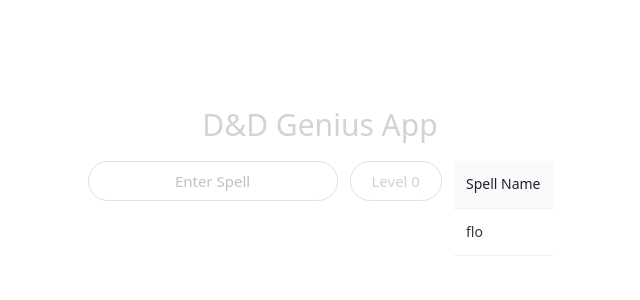
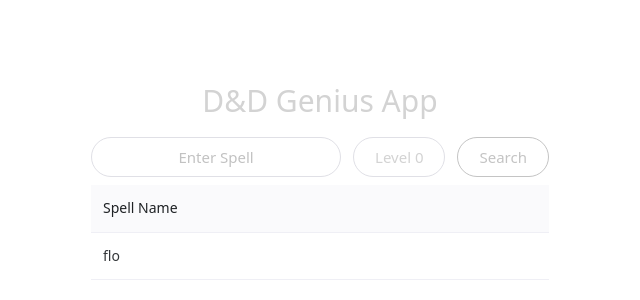
Before and after one commit to FlorenceT2023/dnd-genius-webapp, a Vue app: page / in a window 1280 px wide. Shown: the part 218-518 px from the top of the page, without its empty margins (320-960 px from the left). Built offline with nearby package versions, Linux system fonts and the light colour scheme.

Commit message:
DND-8 Created Search button and did some formatting

```diff
--- a/src/App.vue
+++ b/src/App.vue
@@ -3,6 +3,7 @@ import Dropdown from './components/Dropdown.vue';
 import SearchBar from './components/SearchBar.vue';
 import { NH1, NMessageProvider, NSpace } from 'naive-ui'
 import TableDisplay from '@/components/tableDisplay.vue';
+import SearchButton from './components/SearchButton.vue';
 </script>
 
 
@@ -10,10 +11,14 @@ import TableDisplay from '@/components/tableDisplay.vue';
 <template>
   <n-h1 class="title">D&D Genius App</n-h1>
 
-  <n-space>
+  <n-space vertical>
 
-    <SearchBar />
-    <Dropdown />
+    <n-space>
+
+      <SearchBar />
+      <Dropdown />
+      <SearchButton />
+    </n-space>
     <TableDisplay />
   </n-space>
 
--- /dev/null
+++ b/src/components/SearchButton.vue
@@ -0,0 +1,14 @@
+   <script setup lang="ts">
+import { NButton } from 'naive-ui'
+
+</script>
+
+<template>
+<n-button size="large" ghost color="#c4c4c4" strong round>
+      Search
+    </n-button>
+</template>
+
+<style scoped>
+
+</style>
```
